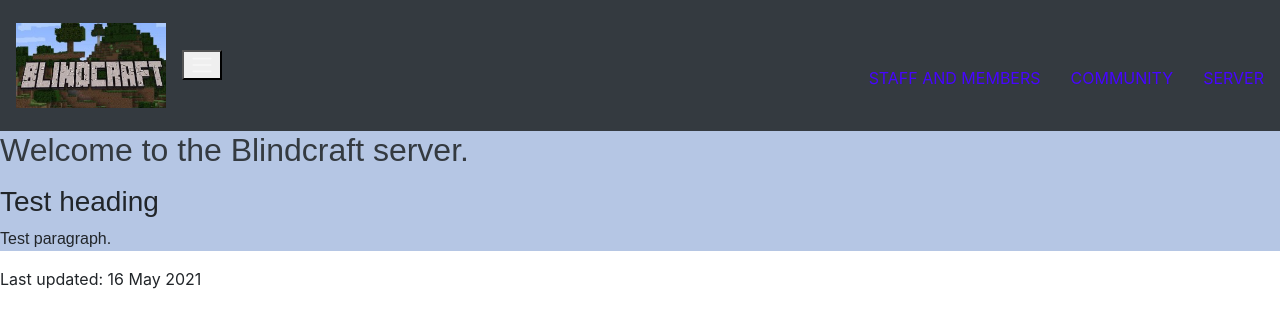
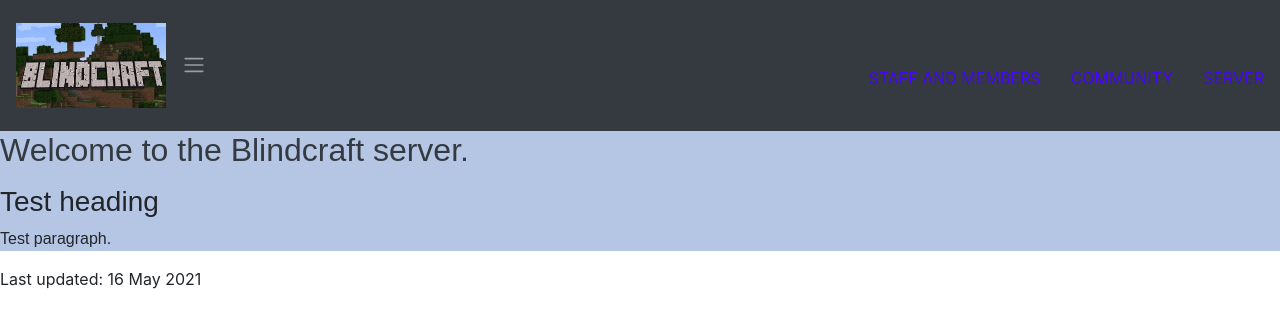
Before and after one commit to danzieg/blindcraft, a Jekyll site: the page built from index.html, in a window 1280 px wide. Shown: the top 328 px of the page. Built offline with Jekyll 4.4.1, drawn with Linux system fonts in a browser that asks for light colours.

Commit message:
button stuff three

```diff
--- a/_includes/nav.html
+++ b/_includes/nav.html
@@ -3,11 +3,11 @@
       <a href="{{ '/index.html' | prepend: site.baseurl }}" class="navbar-brand">
   <img src="{{ '/assets/images/logo2.jpg' | prepend: site.baseurl }}" alt="blindcraft logo" class= "logo" width="150em">
       </a>
-      <button type="button" class="navbar-toggle collapsed" (click)="toggleCollapse()" aria-expanded="false">
+  <button class="navbar-toggler" data-toggle="collapse" type="button" aria-label="open navigation menu" data-target="#navbarMenu"></button>
     <span class= "navbar-toggler-icon"></span>
   </button>
-  <div class="collapse navbar-collapse" id="navbarMenu" >
-   <ul class="navbar-nav ml-auto navbar-default" role="menubar">
+  <div class="collapse navbar-collapse" id="navbarMenu">
+   <ul class="nav navbar-nav ml-auto navbar-default" role="menubar">
  <li><a class="nav-item" href="Staff and members.html" class="nav-link">Staff and members</a></li>
 <li><a href="Community.html">Community</a></li>
  <li><a href="Server.html">Server</a></li>
--- a/assets/css/custom/_mystyle.scss
+++ b/assets/css/custom/_mystyle.scss
@@ -24,7 +24,3 @@ nav li{
         color: rgb(71, 4, 255);
         text-transform: uppercase;
     }
-
-    .dropdown-backdrop {
-        position: static;
-    }
```
